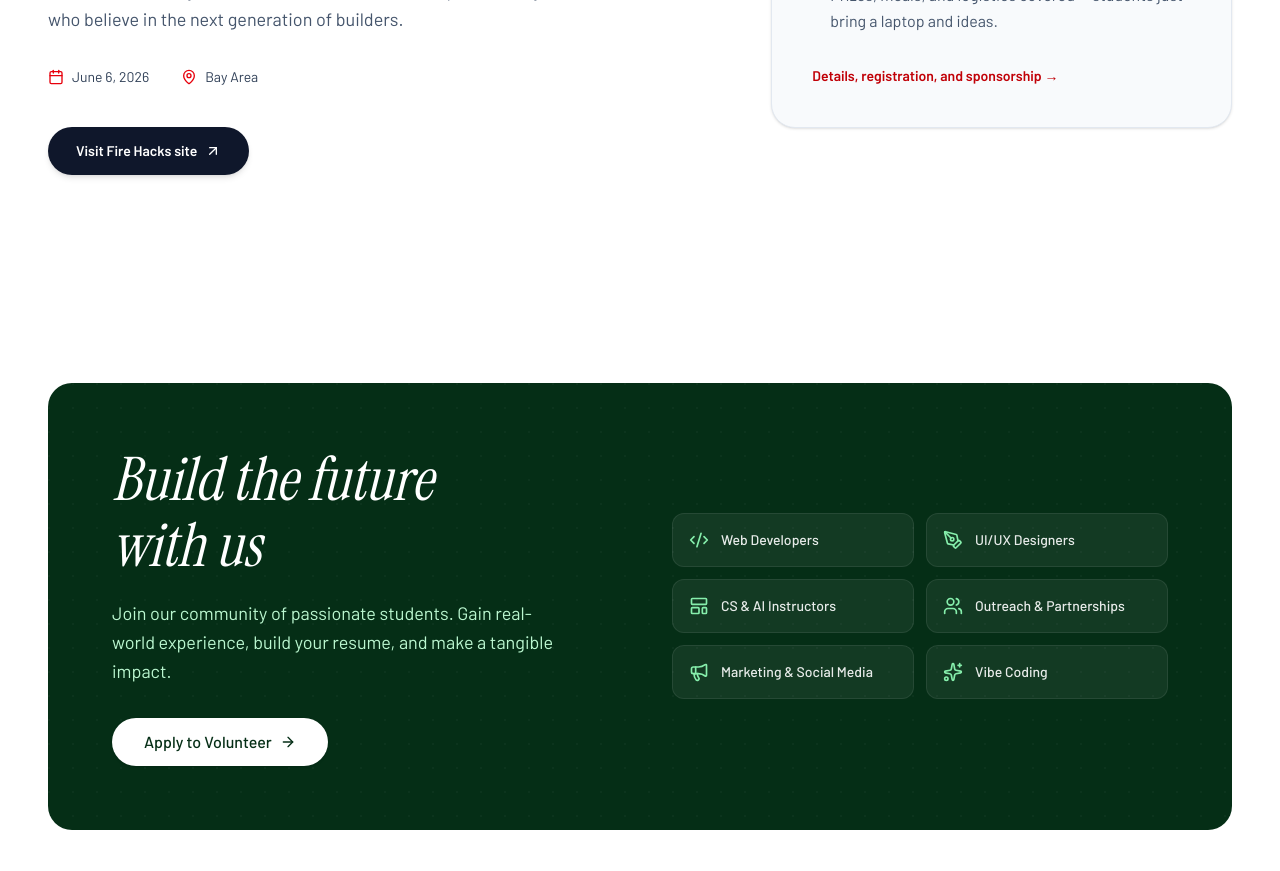
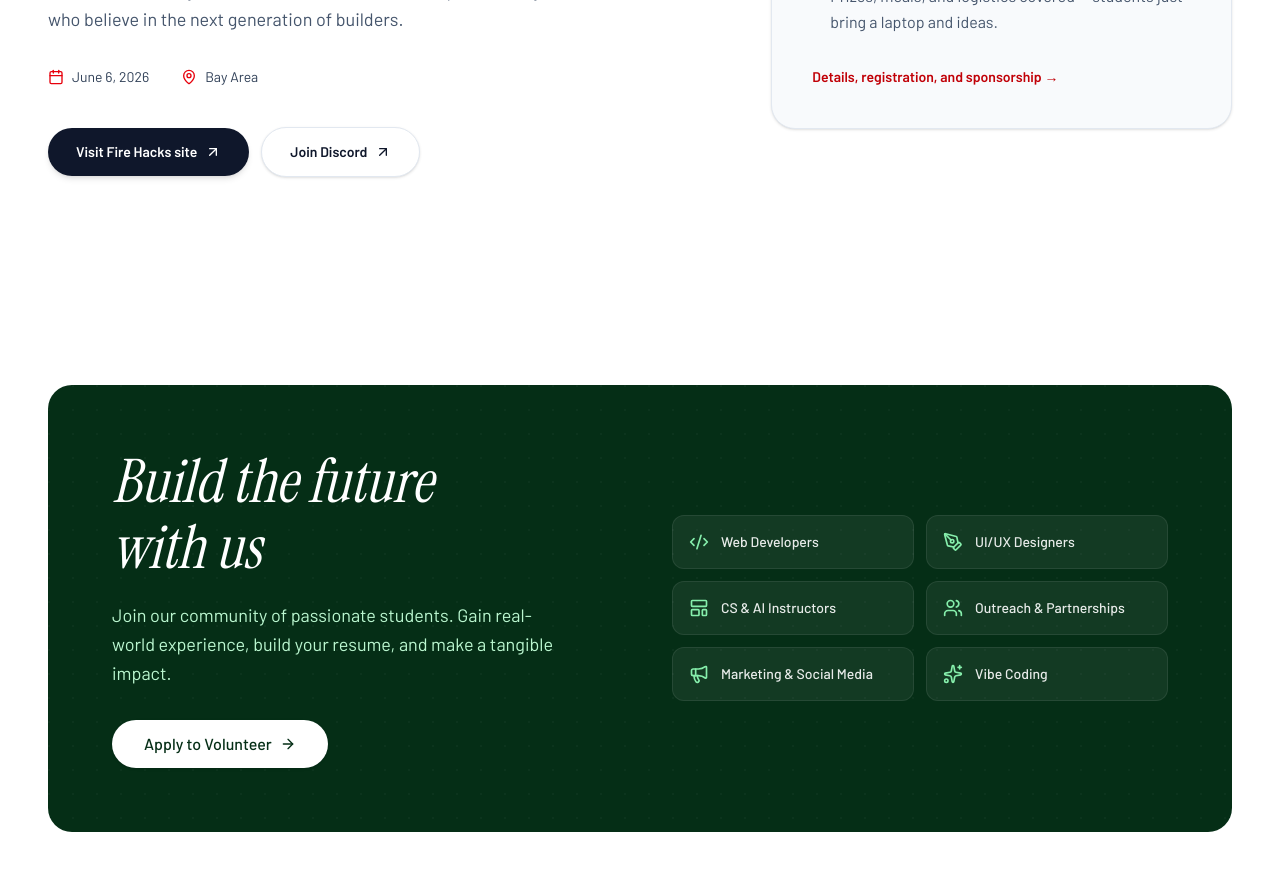
Before and after one commit to smaranz/CodeStarters, a Next.js app: page / in a window 1280 px wide. Shown: the part 4180-5051 px from the top of the page. Built offline with nearby package versions, Linux system fonts and the light colour scheme.

Commit message:
Add Fire Hacks Discord invite links
- Nav, hero CTA, footer on /firehacks
- Prospectus page nav
- Homepage Events section secondary CTA

```diff
--- a/src/app/firehacks/page.tsx
+++ b/src/app/firehacks/page.tsx
@@ -9,6 +9,7 @@ import s from './firehacks.module.css'
 
 const LUMA_EVENT_HREF = 'https://luma.com/event/evt-teYwe8vJ6Eqne8d'
 const LUMA_EVENT_ID = 'evt-teYwe8vJ6Eqne8d'
+const FIREHACKS_DISCORD_HREF = 'https://discord.gg/utUNdDz3'
 
 function RegisterLink({
   className,
@@ -120,6 +121,13 @@ export default function FireHacksPage() {
               <a href="#sponsors">Sponsors</a>
               <Link href={SPONSORSHIP_PROSPECTUS_PAGE_PATH}>Prospectus</Link>
               <a href="#faq">FAQ</a>
+              <a
+                href={FIREHACKS_DISCORD_HREF}
+                target="_blank"
+                rel="noopener noreferrer"
+              >
+                Discord
+              </a>
               <div className={s.navDrawerCta}>
                 <RegisterLink className={`${s.btn} ${s.btnPrimary} ${s.btnSm} ${s.navDrawerRegister}`} />
               </div>
@@ -161,6 +169,14 @@ export default function FireHacksPage() {
           </p>
           <div id="apply" className={`${s.heroCtas} ${s.applyAnchor} ${s.reveal} ${s.d3}`}>
             <RegisterLink className={`${s.btn} ${s.btnPrimary}`} />
+            <a
+              href={FIREHACKS_DISCORD_HREF}
+              target="_blank"
+              rel="noopener noreferrer"
+              className={`${s.btn} ${s.btnOutline}`}
+            >
+              Join Discord
+            </a>
             <a href="#sponsors" className={`${s.btn} ${s.btnOutline}`}>
               Become a Sponsor
             </a>
@@ -537,6 +553,9 @@ export default function FireHacksPage() {
               <a href="https://codestarters.xyz" target="_blank" rel="noopener noreferrer">
                 codestarters.xyz
               </a>
+              <a href={FIREHACKS_DISCORD_HREF} target="_blank" rel="noopener noreferrer">
+                Discord
+              </a>
               <a href="mailto:codestarters26@gmail.com">codestarters26@gmail.com</a>
               <span className={s.footerText}>&copy; 2026</span>
             </div>
--- a/src/app/firehacks/prospectus/page.tsx
+++ b/src/app/firehacks/prospectus/page.tsx
@@ -7,6 +7,8 @@ import {
     SPONSORSHIP_PROSPECTUS_PDF_PATH,
 } from "@/lib/sponsor-prospectus";
 import s from "../firehacks.module.css";
+
+const FIREHACKS_DISCORD_HREF = "https://discord.gg/utUNdDz3";
 
 const dmSans = DM_Sans({
     subsets: ["latin"],
@@ -40,6 +42,14 @@ export default function FireHacksProspectusPage() {
                         <Link href="/firehacks" className={`${s.btn} ${s.btnOutline} ${s.btnSm}`}>
                             ← Event site
                         </Link>
+                        <a
+                            href={FIREHACKS_DISCORD_HREF}
+                            target="_blank"
+                            rel="noopener noreferrer"
+                            className={`${s.btn} ${s.btnOutline} ${s.btnSm}`}
+                        >
+                            Discord
+                        </a>
                     </div>
                 </div>
             </nav>
--- a/src/components/EventsSection.tsx
+++ b/src/components/EventsSection.tsx
@@ -5,6 +5,7 @@ import Link from "next/link";
 import { ArrowUpRight, Calendar, Flame, MapPin } from "lucide-react";
 
 const FIRE_HACKS_HREF = "/firehacks";
+const FIRE_HACKS_DISCORD_HREF = "https://discord.gg/utUNdDz3";
 
 export function EventsSection() {
     return (
@@ -40,6 +41,7 @@ export function EventsSection() {
                                 <span>Bay Area</span>
                             </li>
                         </ul>
+                        <div className="flex flex-wrap items-center gap-3">
                             <motion.div whileHover={{ scale: 1.02 }} whileTap={{ scale: 0.98 }}>
                                 <Link
                                     href={FIRE_HACKS_HREF}
@@ -49,6 +51,18 @@ export function EventsSection() {
                                     <ArrowUpRight className="w-4 h-4 shrink-0" aria-hidden />
                                 </Link>
                             </motion.div>
+                            <motion.a
+                                href={FIRE_HACKS_DISCORD_HREF}
+                                target="_blank"
+                                rel="noopener noreferrer"
+                                whileHover={{ scale: 1.02 }}
+                                whileTap={{ scale: 0.98 }}
+                                className="inline-flex items-center gap-2 rounded-full border border-slate-200 bg-white text-slate-900 font-barlow font-semibold text-sm px-7 py-3.5 shadow-sm hover:bg-slate-50 transition-colors focus-visible:outline-none focus-visible:ring-2 focus-visible:ring-red-500 focus-visible:ring-offset-2"
+                            >
+                                Join Discord
+                                <ArrowUpRight className="w-4 h-4 shrink-0" aria-hidden />
+                            </motion.a>
+                        </div>
                     </motion.div>
 
                     <motion.div
```
Lines whose indentation alone changed are shown as unchanged.
